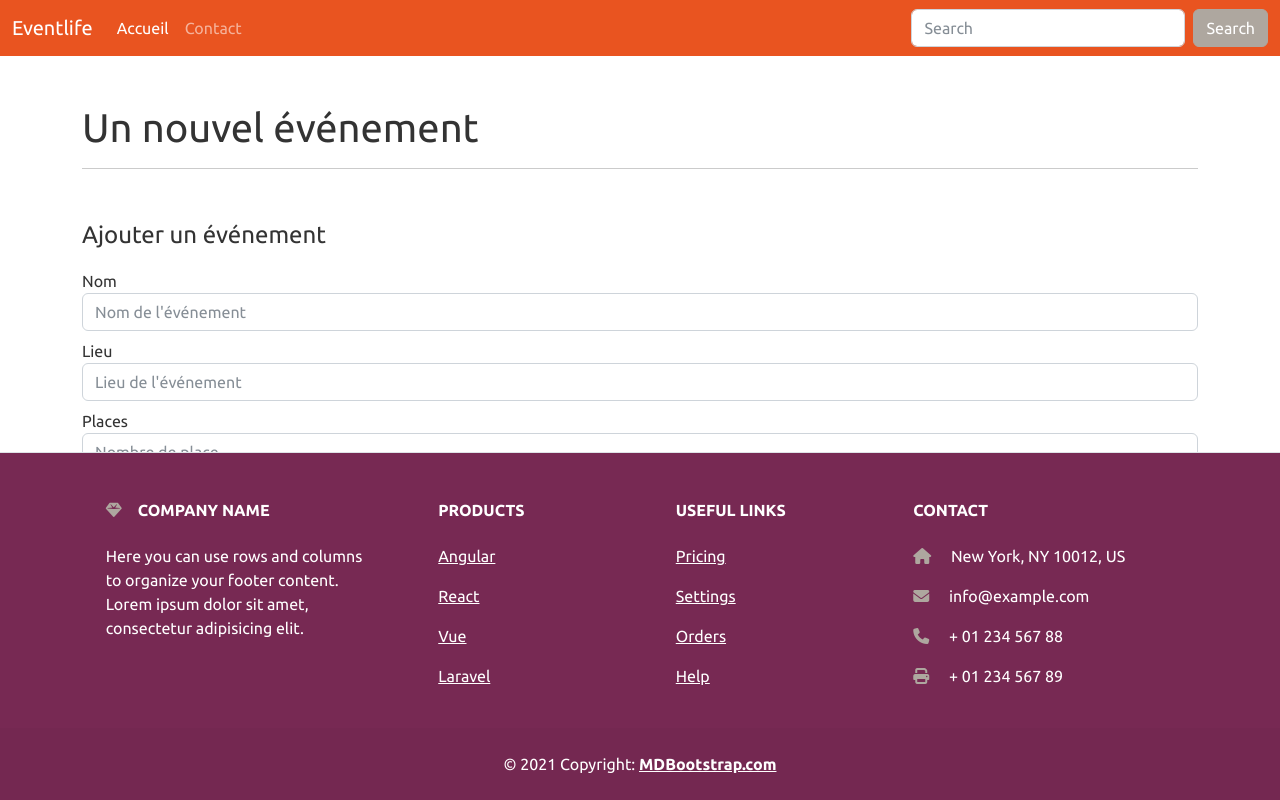
After one commit to Ysliria/dwwm2022-2, a PHP site: page /addEvent.php in a window 1280 px wide. The commit adds this page. Run offline with PHP 8.4, Linux system fonts and the light colour scheme.

Commit message:
Amélioration du portail et réorganisaiton du code

```diff
--- /dev/null
+++ b/addEvent.php
@@ -0,0 +1,45 @@
+<?php
+include_once 'includes/header.php';
+?>
+    <main class="container mt-5">
+        <h1>Un nouvel événement</h1>
+
+        <hr>
+
+        <form action="traitement.php" method="post" class="mt-5">
+            <fieldset>
+                <legend>Ajouter un événement</legend>
+            </fieldset>
+
+            <div class="form-group mt-2">
+                <label for="nom">Nom</label>
+                <input type="text" class="form-control" id="nom" name="nom" placeholder="Nom de l'événement">
+            </div>
+
+            <div class="form-group mt-2">
+                <label for="lieu">Lieu</label>
+                <input type="text" class="form-control" id="lieu" name="lieu" placeholder="Lieu de l'événement">
+            </div>
+
+            <div class="form-group mt-2">
+                <label for="places">Places</label>
+                <input type="number" class="form-control" id="places" name="places" placeholder="Nombre de place">
+            </div>
+
+            <div class="form-group mt-2">
+                <label for="prix">Prix</label>
+                <input type="number" class="form-control" id="prix" name="prix" placeholder="Prix de la place">
+            </div>
+
+            <div class="form-group mt-2">
+                <label for="dateEvenement">Date</label>
+                <input type="date" class="form-control" id="dateEvenement" name="dateEvenement" placeholder="Date de l'événement">
+            </div>
+
+            <button type="submit" class="float-end btn btn-primary mt-2">Créer</button>
+        </form>
+    </main>
+
+
+<?php
+include_once 'includes/footer.php';
--- /dev/null
+++ b/includes/footer.php
@@ -0,0 +1,74 @@
+<footer class="text-center text-lg-start bg-dark text-white fixed-bottom border-top">
+    <section class="">
+        <div class="container text-center text-md-start mt-5">
+            <div class="row mt-3">
+                <div class="col-md-3 col-lg-4 col-xl-3 mx-auto mb-4">
+                    <h6 class="text-uppercase fw-bold mb-4">
+                        <i class="fas fa-gem me-3 text-secondary"></i>Company name
+                    </h6>
+                    <p>
+                        Here you can use rows and columns to organize your footer content. Lorem ipsum
+                        dolor sit amet, consectetur adipisicing elit.
+                    </p>
+                </div>
+
+                <div class="col-md-2 col-lg-2 col-xl-2 mx-auto mb-4">
+                    <h6 class="text-uppercase fw-bold mb-4">
+                        Products
+                    </h6>
+                    <p>
+                        <a href="#!" class="text-reset">Angular</a>
+                    </p>
+                    <p>
+                        <a href="#!" class="text-reset">React</a>
+                    </p>
+                    <p>
+                        <a href="#!" class="text-reset">Vue</a>
+                    </p>
+                    <p>
+                        <a href="#!" class="text-reset">Laravel</a>
+                    </p>
+                </div>
+
+                <div class="col-md-3 col-lg-2 col-xl-2 mx-auto mb-4">
+                    <h6 class="text-uppercase fw-bold mb-4">
+                        Useful links
+                    </h6>
+                    <p>
+                        <a href="#!" class="text-reset">Pricing</a>
+                    </p>
+                    <p>
+                        <a href="#!" class="text-reset">Settings</a>
+                    </p>
+                    <p>
+                        <a href="#!" class="text-reset">Orders</a>
+                    </p>
+                    <p>
+                        <a href="#!" class="text-reset">Help</a>
+                    </p>
+                </div>
+
+                <div class="col-md-4 col-lg-3 col-xl-3 mx-auto mb-md-0 mb-4">
+                    <h6 class="text-uppercase fw-bold mb-4">Contact</h6>
+
+                    <p><i class="fas fa-home me-3 text-secondary"></i> New York, NY 10012, US</p>
+                    <p>
+                        <i class="fas fa-envelope me-3 text-secondary"></i>
+                        info@example.com
+                    </p>
+                    <p><i class="fas fa-phone me-3 text-secondary"></i> + 01 234 567 88</p>
+                    <p><i class="fas fa-print me-3 text-secondary"></i> + 01 234 567 89</p>
+                </div>
+            </div>
+        </div>
+    </section>
+
+    <div class="text-center p-4" style="background-color: rgba(0, 0, 0, 0.025);">
+        © 2021 Copyright:
+        <a class="text-reset fw-bold" href="https://mdbootstrap.com/">MDBootstrap.com</a>
+    </div>
+</footer>
+
+<script src="https://cdn.jsdelivr.net/npm/bootstrap@5.2.3/dist/js/bootstrap.bundle.min.js"></script>
+</body>
+</html>
--- /dev/null
+++ b/includes/header.php
@@ -0,0 +1,42 @@
+<!doctype html>
+<html lang="fr">
+<head>
+    <meta charset="UTF-8">
+    <meta name="viewport"
+          content="width=device-width, user-scalable=no, initial-scale=1.0, maximum-scale=1.0, minimum-scale=1.0">
+    <meta http-equiv="X-UA-Compatible" content="ie=edge">
+    <link rel="stylesheet" href="https://bootswatch.com/5/united/bootstrap.min.css">
+    <link rel="stylesheet" href="https://cdnjs.cloudflare.com/ajax/libs/font-awesome/6.2.1/css/all.min.css" integrity="sha512-MV7K8+y+gLIBoVD59lQIYicR65iaqukzvf/nwasF0nqhPay5w/9lJmVM2hMDcnK1OnMGCdVK+iQrJ7lzPJQd1w==" crossorigin="anonymous" referrerpolicy="no-referrer" />
+    <title>Eventlife</title>
+</head>
+<body>
+<header>
+    <nav class="navbar navbar-expand-lg navbar-dark bg-primary">
+        <div class="container-fluid">
+            <a class="navbar-brand" href="#">Eventlife</a>
+
+            <button class="navbar-toggler" type="button" data-bs-toggle="collapse" data-bs-target="#navbarColor01"
+                    aria-controls="navbarColor01" aria-expanded="false" aria-label="Toggle navigation">
+                <span class="navbar-toggler-icon"></span>
+            </button>
+
+            <div class="collapse navbar-collapse" id="navbarColor01">
+                <ul class="navbar-nav me-auto">
+                    <li class="nav-item">
+                        <a class="nav-link active" href="/index.php">Accueil
+                            <span class="visually-hidden">(current)</span>
+                        </a>
+                    </li>
+                    <li class="nav-item">
+                        <a class="nav-link" href="/contact.php">Contact</a>
+                    </li>
+                </ul>
+
+                <form class="d-flex">
+                    <input class="form-control me-sm-2" type="search" placeholder="Search">
+                    <button class="btn btn-secondary my-2 my-sm-0" type="submit">Search</button>
+                </form>
+            </div>
+        </div>
+    </nav>
+</header>
```
Also changed, not shown: contact.php (added, +41 -0 lines), index.php (+64 -15 lines), traitement.php (added, +14 -0 lines).
